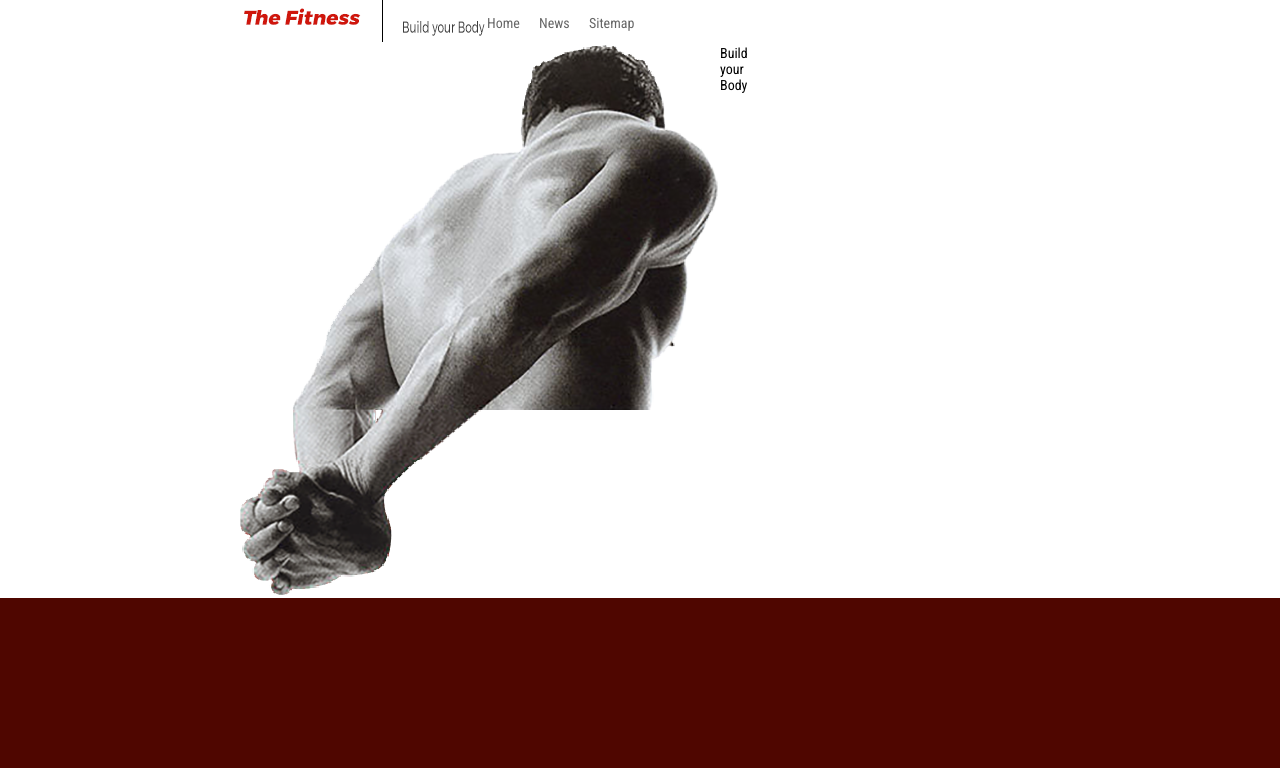
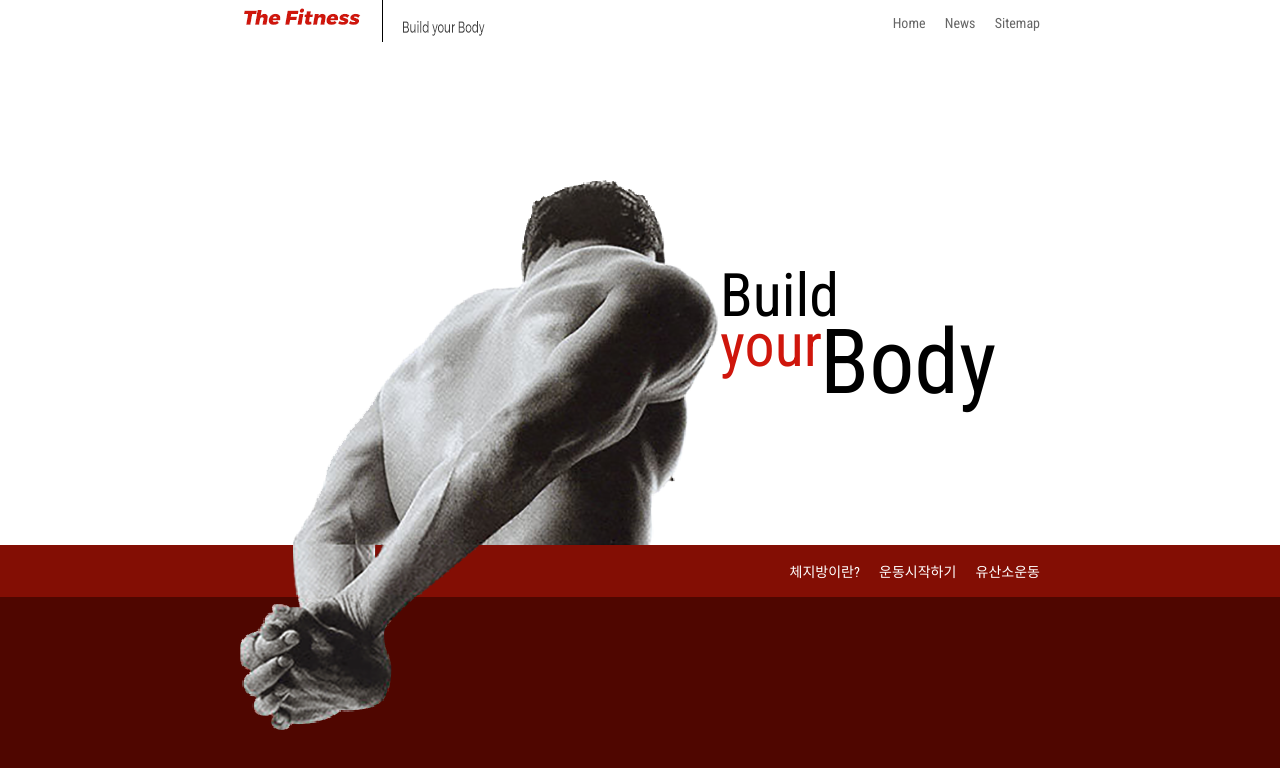
Before and after one commit to ImJini/fiteness, a plain HTML site: page index.html in a window 1280 px wide. Drawn offline with Linux system fonts and the light colour scheme.

Commit message:
토픽 구조화

```diff
--- a/css/style.css
+++ b/css/style.css
@@ -20,7 +20,7 @@ body{
    max-width: 800px;
    margin:0 auto;
    display: flex;
-	justify-content: space-betwwen; /* 수평정렬 ㅣ 양끝 */
+   justify-content: space-between; /* 수평정렬 ㅣ 양끝 */
    align-items: center ;
 }
 .top-menu a{
@@ -33,13 +33,63 @@ body{
 }
 .marketing-outer{
    background-color: white;
+   height: 500px;
 }
 .marketing{
    max-width: 800px;
-	margin:0 auto;
+   margin: 0 auto;
    display: flex;
    justify-content: space-betwwen; /* 수평정렬 ㅣ 양끝 */
+   position: relative;
+   top: 135px;
+}
+.text{
+   width: 300px;
+   position: relative;
 }
 .text p{
    color: black;
 }
+.text p:nth-child(1){ /*여기가 빌드*/
+   font-size: 60px;
+   color: #000000; /* 000 */
+   position: absolute;
+   left: 0px;
+   top: 80px;
+}
+
+.text p:nth-child(2) {
+   font-size: 60px;
+   color: #cf160c ;
+   position: absolute;
+   left: 0;
+   top: 130px;
+
+}
+.text p:nth-child(3) {
+   font-size: 90px;
+   color: #000000 ;
+   position: absolute;
+   left: 100px;
+   top: 130px;
+
+}
+.menu-outer{
+   background-color: #830e04;
+   padding: 1rem 0;
+
+}
+.menu{
+   max-width: 800px;
+   margin: auto;
+   text-align: right;
+}
+.menu a{
+   color: #ffffff; /*white*/
+   text-decoration: none;
+   cursor: pointer;
+}
+
+.menu a:nth-child(2){
+   margin: 0 1rem
+}
--- a/index.html
+++ b/index.html
@@ -40,6 +40,23 @@
    </div>
 </div>
 <!-- /.marketing-outer -->
+<div class=""></div>
+<div class="menu-outer">
+	<div class ="menu">
+	<a href="#">체지방이란?</a>
+	<a href="#">운동시작하기</a>
+	<a href="#">유산소운동</a>
+	</div>
+</div>
+<!-- /.menu-outer -->
+
+<div class="topic">
+	<div class="monthly-topic"></div>
+	<div class = "oter-topic">
+		<div class="sports"></div>
+		<div class="member"></div>
+	</div>
+</div>
 
    <script src ="script/main.js"></script>
 </body>
```
Lines whose indentation alone changed are shown as unchanged.
